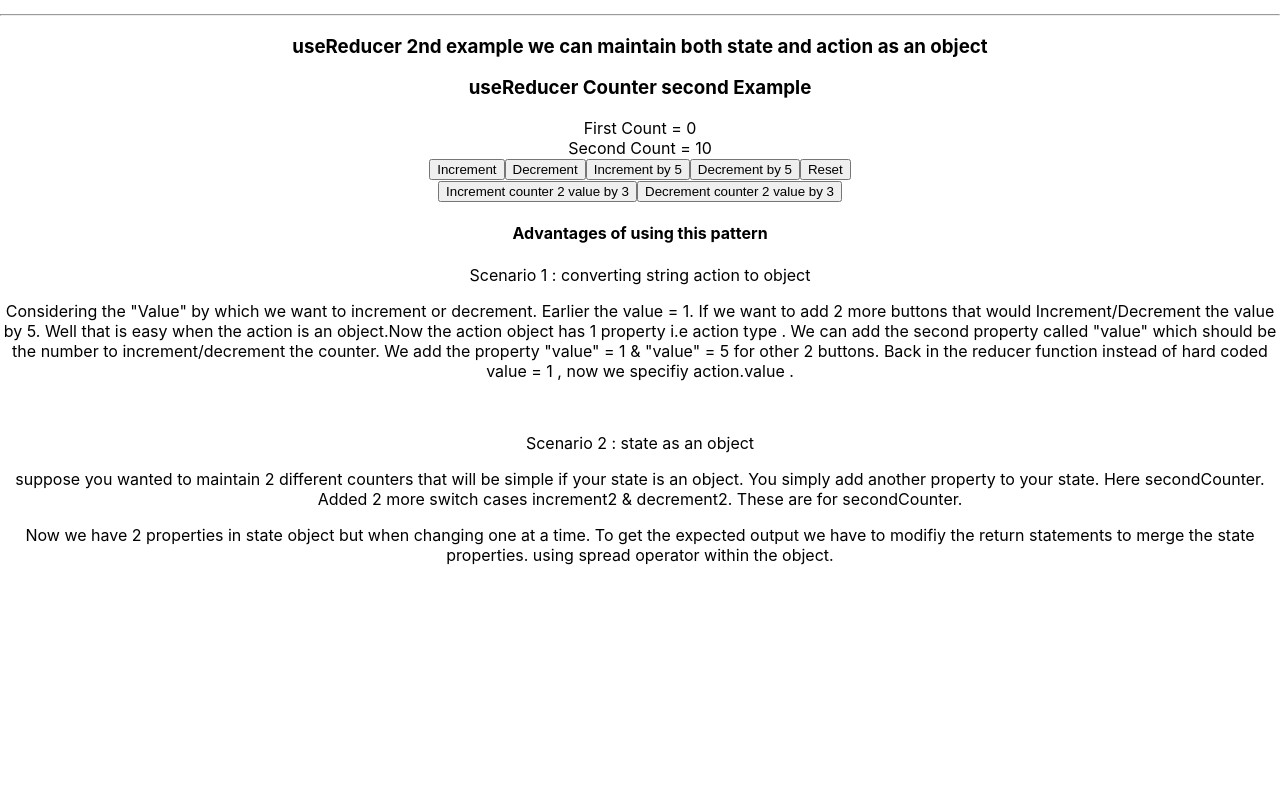
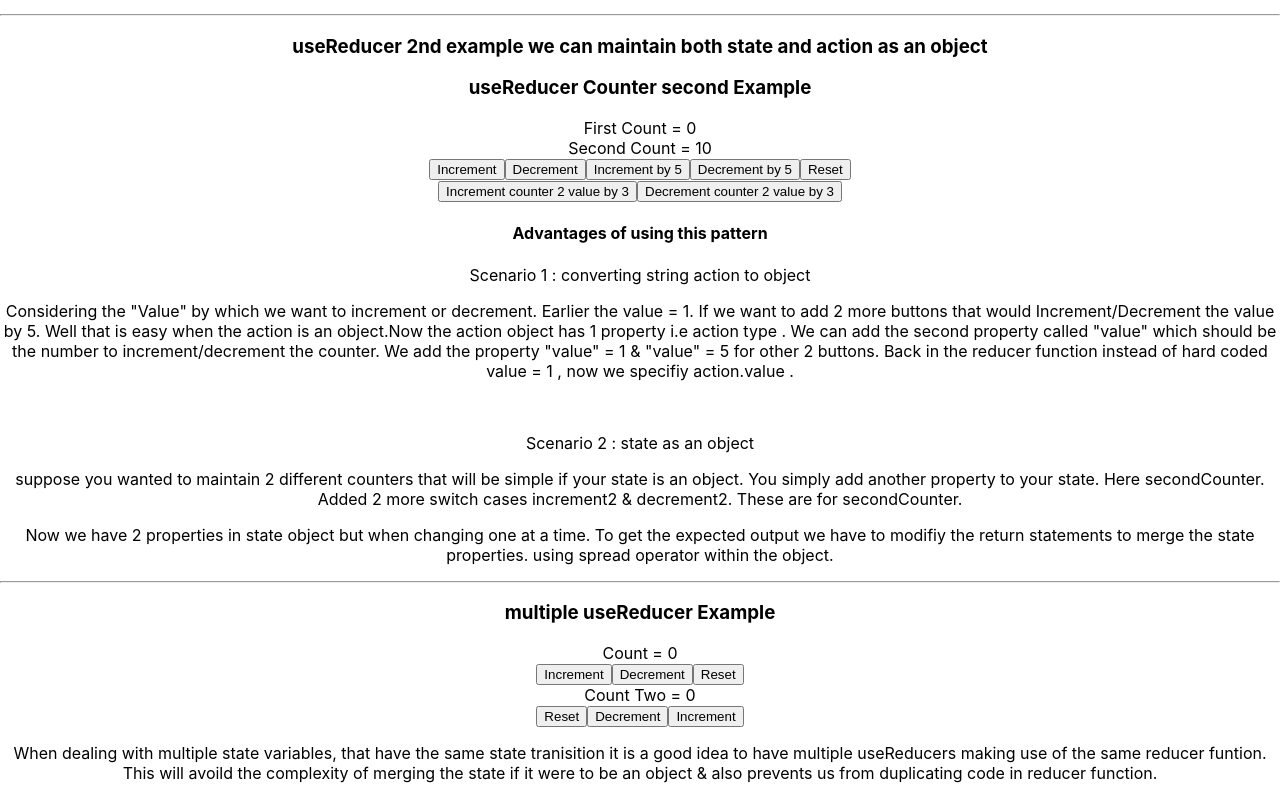
Before and after one commit to santosh-sanku/Hooks-Tutorials, a React (Create React App) app: page / in a window 1280 px wide. Shown: the part 5425-6224 px from the top of the page. Before the commit the page ends 6006 px from the top, so only its background shows below. Built offline with nearby package versions, Linux system fonts and the light colour scheme; no server answers.

Commit message:
new-files

```diff
--- a/src/App.js
+++ b/src/App.js
@@ -8,6 +8,7 @@ import IntervalHookCounter from "./components/effectExample/IntervalHookCounter"
 import Main from "./components/effectExample/Main";
 import MouseContainer from "./components/effectExample/MouseContainer";
 import CounterOne from "./components/reducerExamples/CounterOne";
+import CounterThree from "./components/reducerExamples/CounterThree";
 import CounterTwo from "./components/reducerExamples/CounterTwo";
 import IntroReducer from "./components/reducerExamples/IntroReducer";
 import IndexState from "./components/stateExample/IndexState";
@@ -41,6 +42,8 @@ function App() {
       <CounterOne />
       <hr />
       <CounterTwo />
+      <hr />
+      <CounterThree />
     </div>
   );
 }
```
Also changed, not shown: src/components/reducerExamples/reducerWithContext/ComponentA.jsx (added, +11 -0 lines), src/components/reducerExamples/reducerWithContext/ComponentB.jsx (added), src/components/reducerExamples/reducerWithContext/ComponentC.jsx (added), src/components/reducerExamples/reducerWithContext/ComponentD.jsx (added), src/components/reducerExamples/reducerWithContext/Index.jsx (added).
